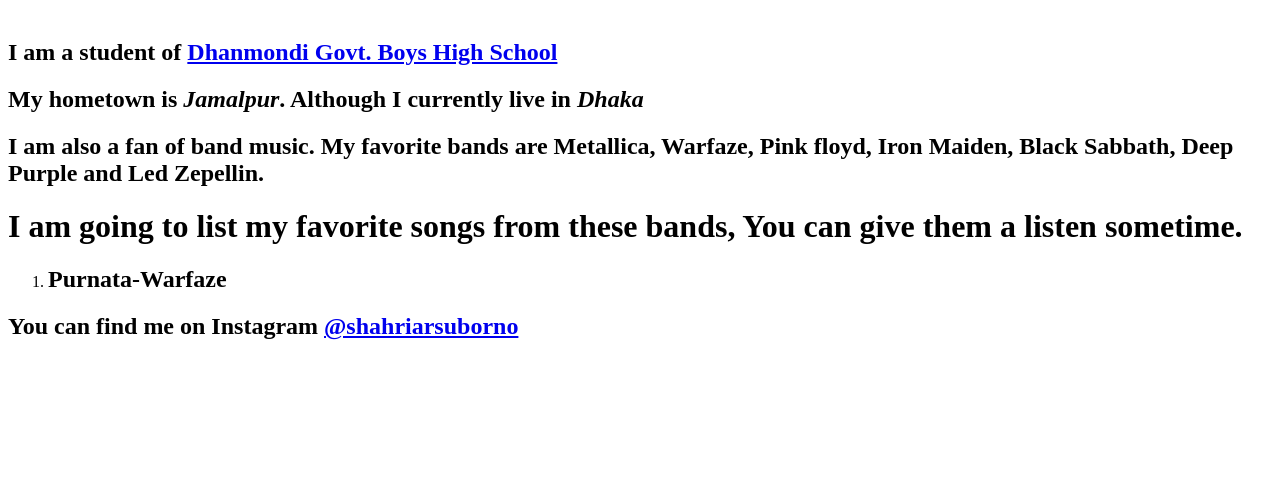
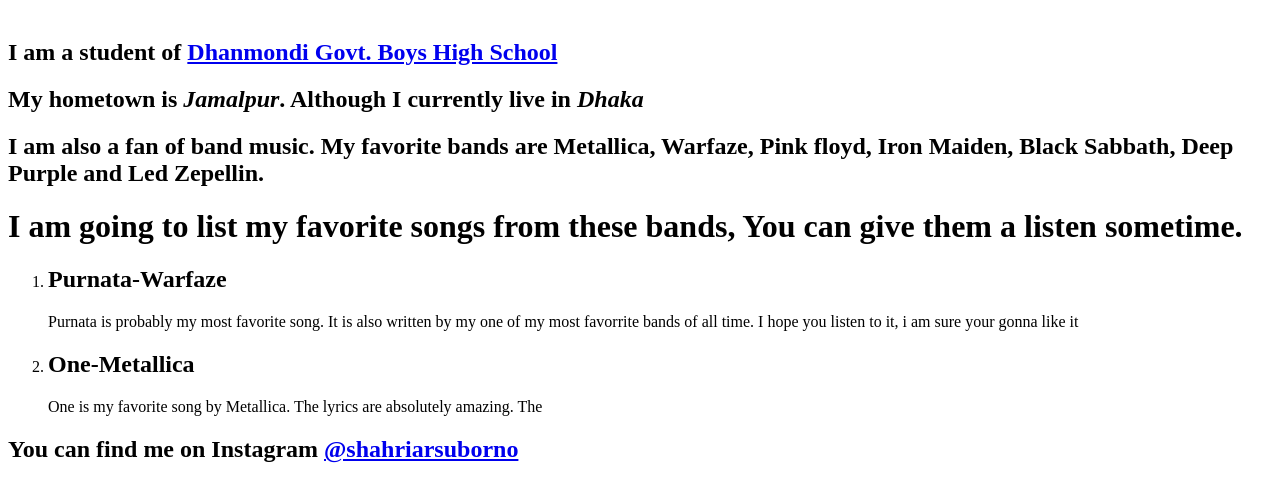
Before and after one commit to Hossainandsons/cautious-broccoli-, a plain HTML site: page index.html in a window 1280 px wide. Shown: the part 79-580 px from the top of the page. Drawn offline with Linux system fonts and the light colour scheme.

Commit message:
Update index.html

```diff
--- a/index.html
+++ b/index.html
@@ -12,6 +12,10 @@
       <h1>I am going to list my favorite songs from these bands, You can give them a listen sometime.</h2>
       <ol>
         <li><h2><strong>Purnata-Warfaze</strong></h2></li>
+        <p>Purnata is probably my most favorite song. It is also written by my one of my most favorrite bands of all time. I hope you listen to it, i am sure your gonna like it</p>
+        <li><h2><strong>One-Metallica</strong></h2></li?
+        <p>One is my favorite song by Metallica. The lyrics are absolutely amazing. The
+
       </ol>
 <h2>You can find me on Instagram <a href="https://www.instagram.com/subornoshahriar"/>@shahriarsuborno</h2></a>
 </body>
```
